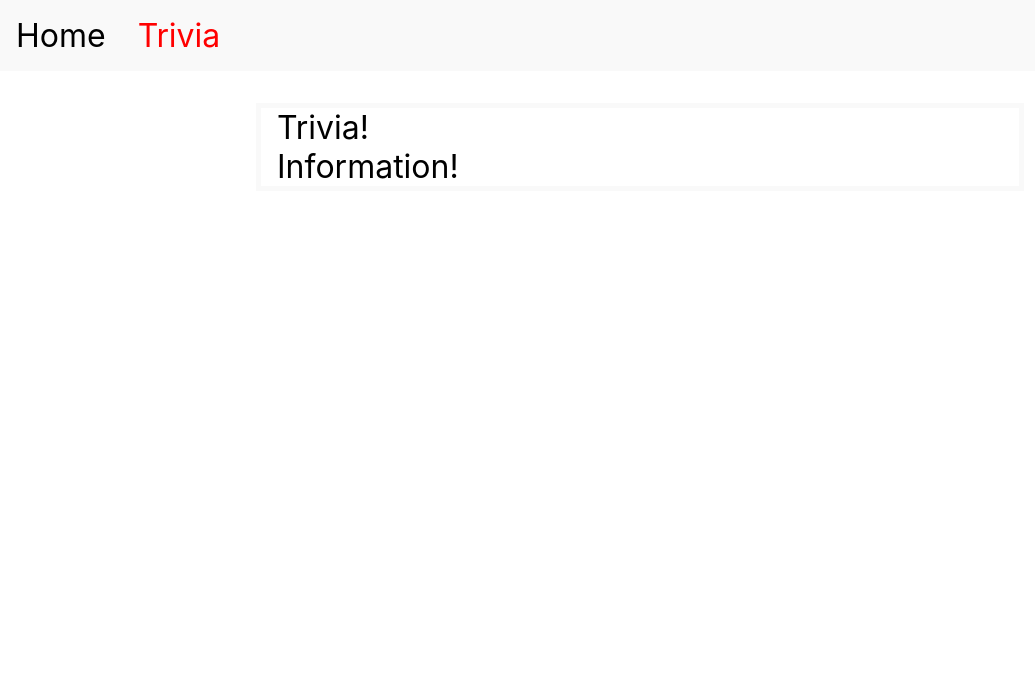
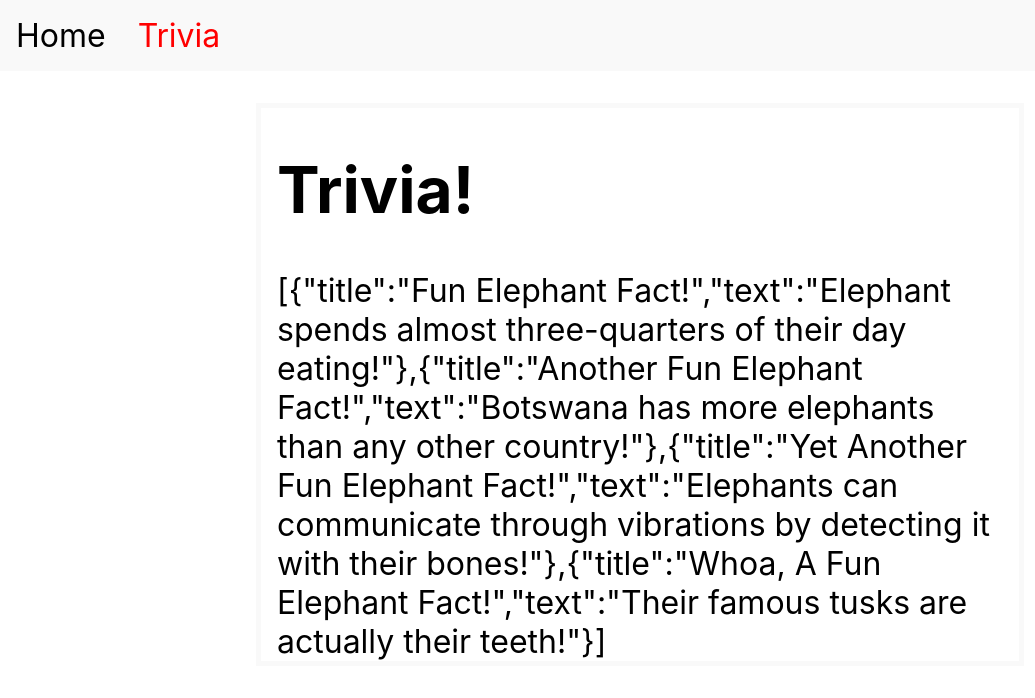
Before and after one commit to ChristianNguyen-Chinag/WebapplikasjonerOblig9, a Next.js app in the folder my-next-app/: page /trivia in a window 1280 px wide. Shown: the top 698 px of the page, without its empty margins (0-1035 px from the left). Built offline with nearby package versions, Linux system fonts and the light colour scheme.

Commit message:
Added Trivia component

```diff
--- /dev/null
+++ b/my-next-app/components/Trivia.js
@@ -0,0 +1,31 @@
+import { useEffect, useState } from 'react'
+import axios from 'axios'
+
+const Trivia = () => {
+  const [trivia, setTrivia] = useState([])
+
+  const getTrivias = async () => {
+    try {
+      const response = await axios.get('/api/trivia')
+
+      if (response?.data?.success) {
+        setTrivia(response.data.data)
+      }
+    } catch (error) {
+      console.log(error?.response?.data)
+    }
+  }
+
+  useEffect(() => {
+    getTrivias()
+  }, [])
+
+  return (
+    <div>
+      <h1>Trivia!</h1>
+      <section>{JSON.stringify(trivia)}</section>
+    </div>
+  )
+}
+
+export default Trivia
--- a/my-next-app/pages/trivia/index.js
+++ b/my-next-app/pages/trivia/index.js
@@ -1,8 +1,9 @@
-export default function Trivia() {
+import Trivia from '../../components/Trivia'
+
+export default function TriviaPage() {
   return (
     <>
-      <div>Trivia!</div>
-      <div>Information!</div>
+      <Trivia></Trivia>
     </>
   )
 }
```
